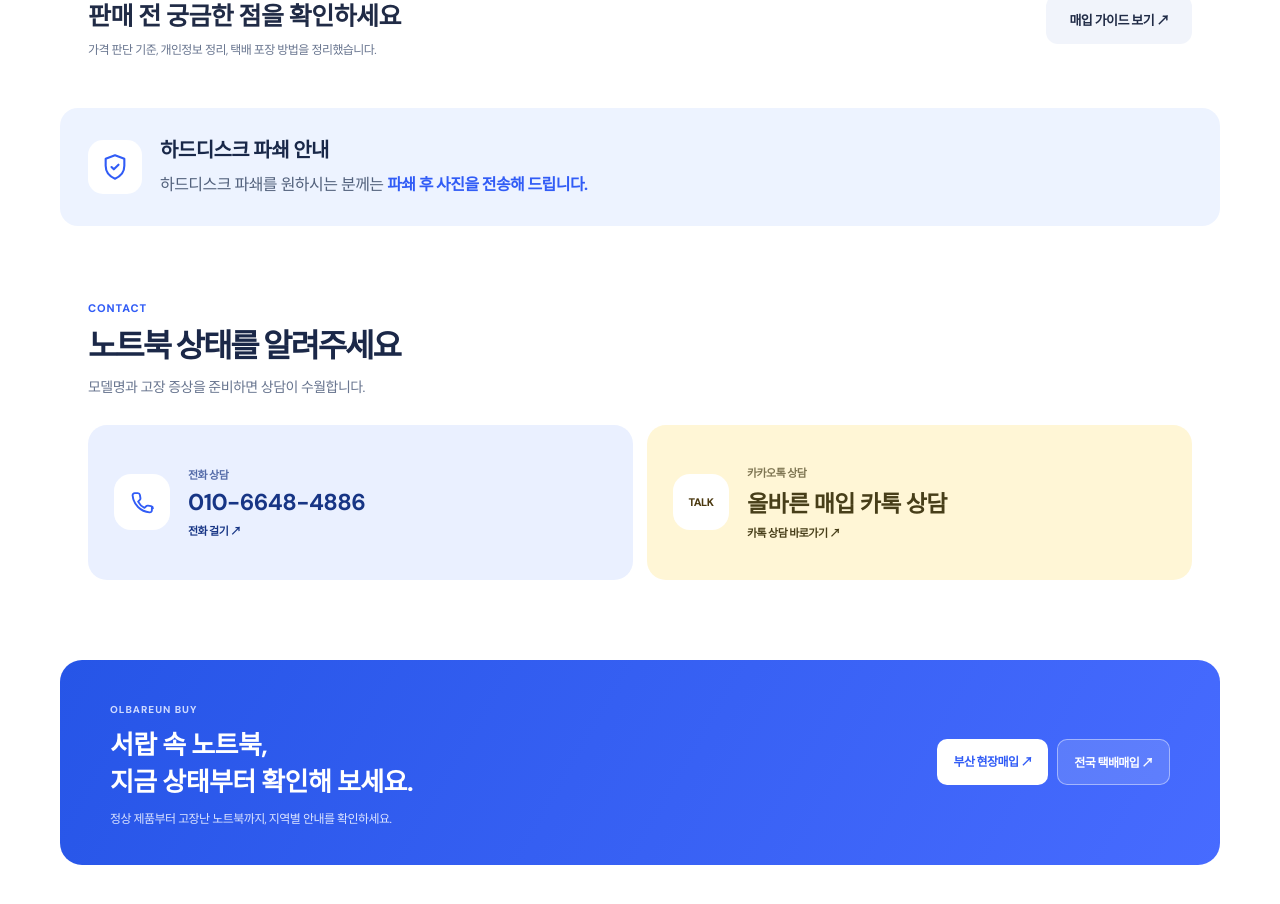
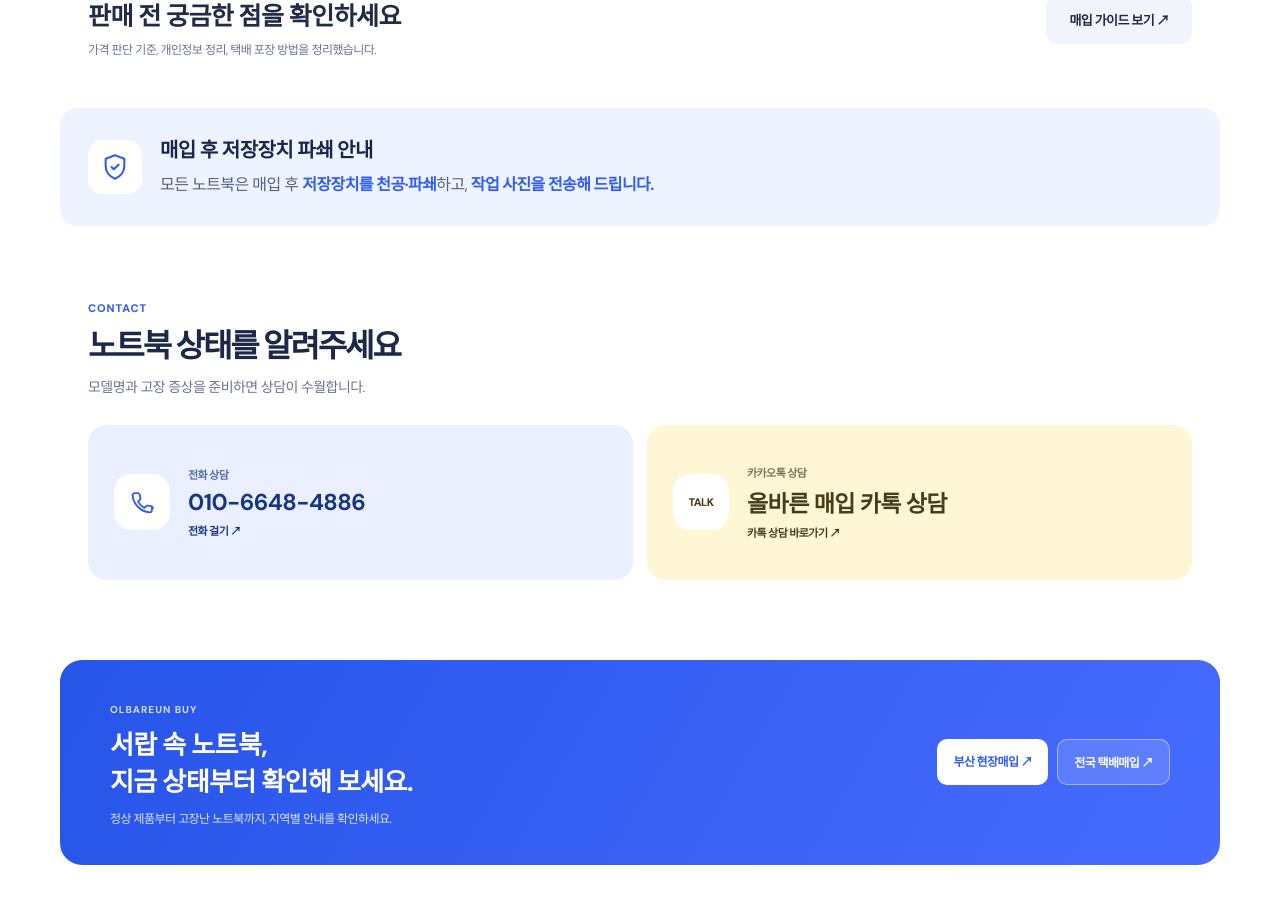
Before and after one commit to cms459800-wq/olbareun-laptop, a Next.js app: page / in a window 1280 px wide. Shown: the part 4580-5484 px from the top of the page. Built offline with nearby package versions, Linux system fonts and the light colour scheme; no server answers.

Commit message:
Update storage destruction notice to all purchased laptops

```diff
--- a/src/app/page.tsx
+++ b/src/app/page.tsx
@@ -28,7 +28,7 @@ export default function Home(){return <main>
   <section className="shell region-section"><div className="section-head split"><div><span className="kicker">FIND YOUR AREA</span><h2>내 지역 매입 방식 찾기</h2><p>지역을 선택하면 접수 방법과 준비할 정보를 확인할 수 있어요.</p></div><Link href="/regions" className="more-link">전국 지역 보기 ↗</Link></div><div className="region-preview"><div className="preview-heading"><span><AppIcon name="location" size={25}/></span><div><strong>부산 현장매입</strong><small>방문 가능 여부·일정은 상담 후 안내</small></div></div><div className="pill-grid">{busan.slice(0,8).map(a=><Link href={`/busan/${a.slug}`} key={a.slug}>{a.name}<span>↗</span></Link>)}</div><Link className="preview-all" href="/busan">부산 16개 구·군 모두 보기 →</Link></div><div className="ship-pills">{shipping.slice(0,7).map(a=><Link href={`/regions/${a.slug}`} key={a.slug}>{a.name} <span>↗</span></Link>)}</div></section>
   <section className="process-section" id="process"><div className="shell"><div className="section-head"><div><span className="kicker">SIMPLE PROCESS</span><h2>매입은 이렇게 진행돼요</h2><p>발송하거나 방문 일정을 잡기 전에 먼저 제품 정보를 확인합니다.</p></div></div><div className="steps"><div><span className="step-icon"><AppIcon name="list"/></span><small>STEP 01</small><strong>제품 정보 확인</strong><p>모델명, 사진, 고장 증상을 준비합니다.</p></div><div><span className="step-icon"><AppIcon name="package"/></span><small>STEP 02</small><strong>방식과 조건 상담</strong><p>부산 방문 또는 전국 택배 절차를 안내받습니다.</p></div><div><span className="step-icon"><AppIcon name="search"/></span><small>STEP 03</small><strong>실물 상태 확인</strong><p>실제 기기 상태와 구성품을 점검합니다.</p></div><div><span className="step-icon"><AppIcon name="check"/></span><small>STEP 04</small><strong>최종 금액 안내</strong><p>확인 결과를 바탕으로 매입 여부를 결정합니다.</p></div></div></div></section>
   <section className="shell guide-promo"><div><span className="kicker">BUYING GUIDE</span><h2>판매 전 궁금한 점을 확인하세요</h2><p>가격 판단 기준, 개인정보 정리, 택배 포장 방법을 정리했습니다.</p></div><Link className="button light" href="/guide">매입 가이드 보기 ↗</Link></section>
-  <section className="shell shredding-notice"><span className="shredding-icon"><AppIcon name="shield" size={28}/></span><div><h2>하드디스크 파쇄 안내</h2><p>하드디스크 파쇄를 원하시는 분께는 <strong>파쇄 후 사진을 전송해 드립니다.</strong></p></div></section>
+  <section className="shell shredding-notice"><span className="shredding-icon"><AppIcon name="shield" size={28}/></span><div><h2>매입 후 저장장치 파쇄 안내</h2><p>모든 노트북은 매입 후 <strong>저장장치를 천공·파쇄</strong>하고, <strong>작업 사진을 전송해 드립니다.</strong></p></div></section>
   <ContactPanel/>
   <section className="shell final-banner"><div><span>OLBAREUN BUY</span><h2>서랍 속 노트북,<br/>지금 상태부터 확인해 보세요.</h2><p>정상 제품부터 고장난 노트북까지, 지역별 안내를 확인하세요.</p></div><div className="banner-buttons"><Link href="/busan">부산 현장매입 ↗</Link><Link href="/regions">전국 택배매입 ↗</Link></div></section>
   <div className="shell home-keywords"><KeywordGallery pageKey="home" title="노트북 매입 전 확인할 4가지" keywords={["고장난 노트북 매입","폐 노트북 상태 확인","부산 노트북 현장매입","전국 노트북 택배매입"]} hrefs={["/#conditions","/condition/scrap-laptop","/busan","/regions"]} tags={["모델 확인","고장 상태","매입 상담"]}/></div>
```
